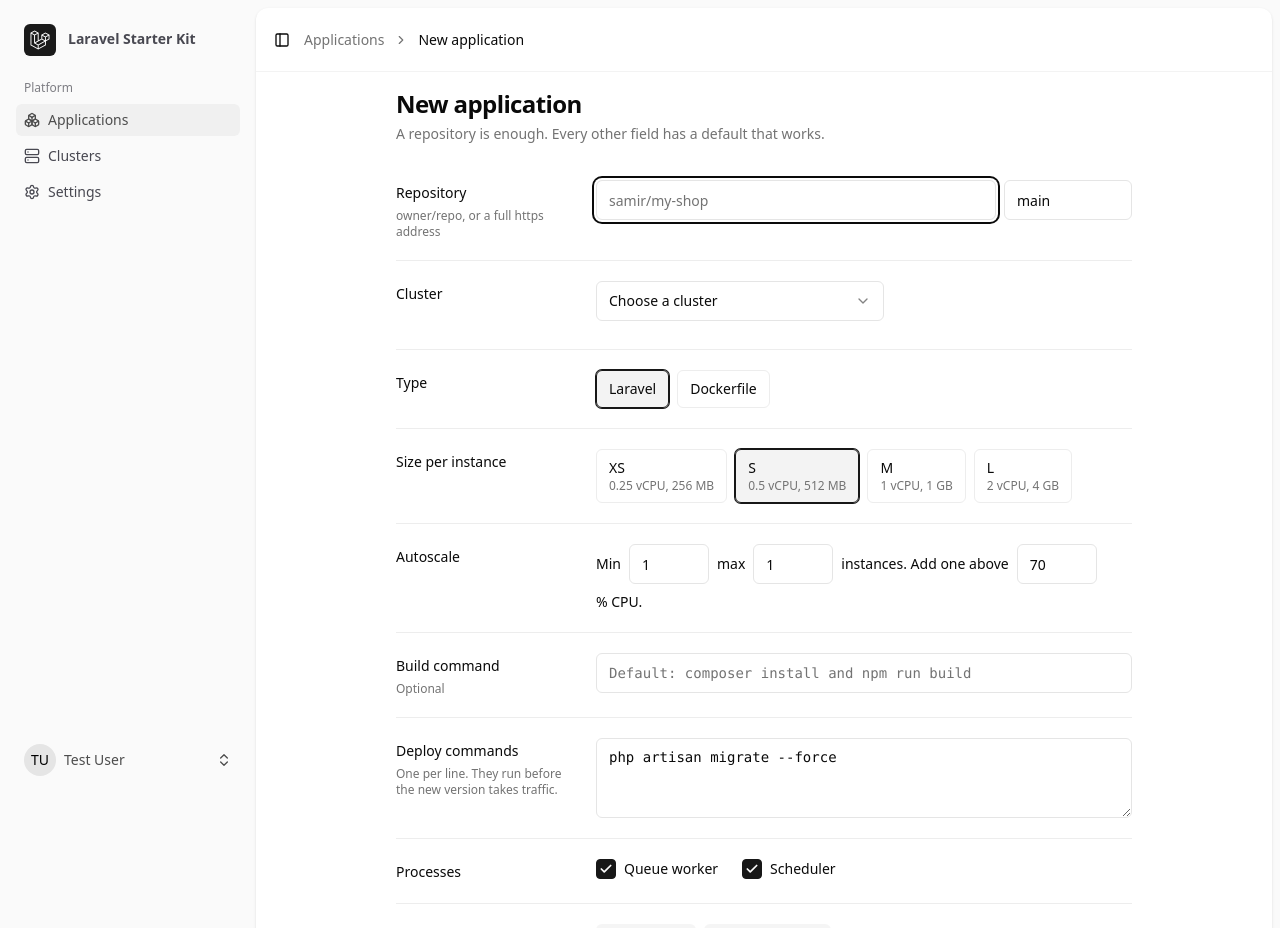
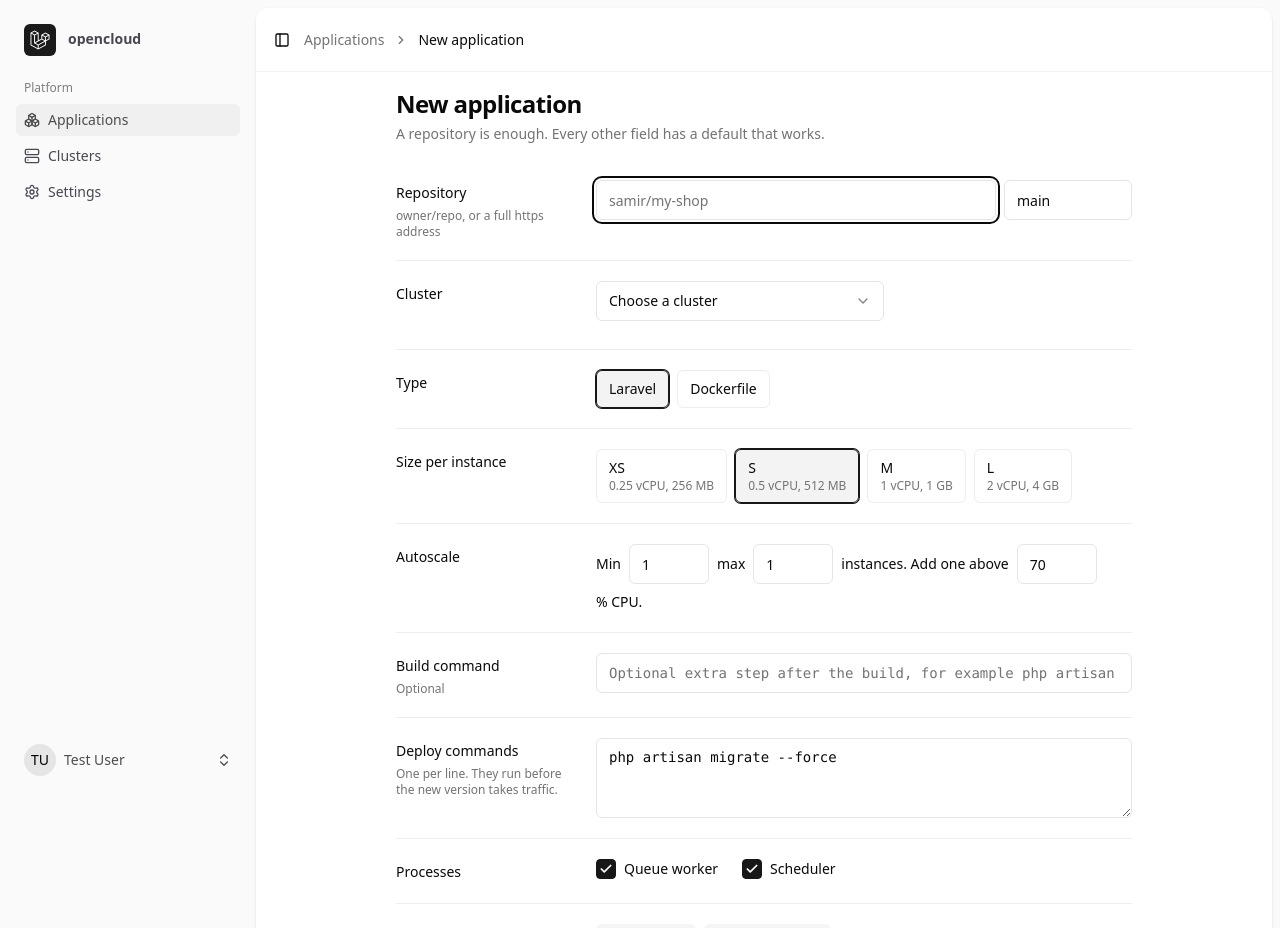
Before and after one commit to samirnijenhuis/opencloud, a Laravel app: page /applications/create in a window 1280 px wide. Shown: the top 928 px of the page. Run offline with Laravel 12, Linux system fonts and the light colour scheme; a user stored in the database is signed in; data comes from the database, SQL or seed files in the repository; data that the repository does not hold is empty; style sheets or scripts are compiled from the project's sources; parts of the project's set-up code (start-up, migrations or seed data) failed here and were passed over; some libraries are stand-ins or nearby versions; some web fonts are replaced.

Commit message:
Name the dashboard opencloud and fix two screen details
The sidebar, the page titles, and the default app name now say
opencloud. The environment tab bar no longer shows a scroll bar. The
build command hint says that the command runs after the normal build.

Co-Authored-By: Claude Opus 5.5 <noreply@anthropic.com>
Claude-Session: https://claude.ai/code/session_0139CFa9qcDpd3874La3c94s

```diff
--- a/dashboard/config/app.php
+++ b/dashboard/config/app.php
@@ -13,7 +13,7 @@ return [
     |
     */
 
-    'name' => env('APP_NAME', 'Laravel'),
+    'name' => env('APP_NAME', 'opencloud'),
 
     /*
     |--------------------------------------------------------------------------
--- a/dashboard/resources/js/app.tsx
+++ b/dashboard/resources/js/app.tsx
@@ -10,7 +10,7 @@ declare global {
     const route: typeof routeFn;
 }
 
-const appName = import.meta.env.VITE_APP_NAME || 'Laravel';
+const appName = import.meta.env.VITE_APP_NAME || 'opencloud';
 
 createInertiaApp({
     title: (title) => `${title} - ${appName}`,
--- a/dashboard/resources/js/components/app-logo.tsx
+++ b/dashboard/resources/js/components/app-logo.tsx
@@ -7,7 +7,7 @@ export default function AppLogo() {
                 <AppLogoIcon className="size-5 fill-current text-white dark:text-black" />
             </div>
             <div className="ml-1 grid flex-1 text-left text-sm">
-                <span className="mb-0.5 truncate leading-none font-semibold">Laravel Starter Kit</span>
+                <span className="mb-0.5 truncate leading-none font-semibold">opencloud</span>
             </div>
         </>
     );
--- a/dashboard/resources/js/layouts/environment-layout.tsx
+++ b/dashboard/resources/js/layouts/environment-layout.tsx
@@ -70,7 +70,7 @@ export default function EnvironmentLayout({
 
                 {errors.deploy && <p className="text-sm text-red-600 dark:text-red-400">{errors.deploy}</p>}
 
-                <nav className="-mb-2 flex gap-1 overflow-x-auto border-b" aria-label="Environment sections">
+                <nav className="flex gap-1 overflow-x-auto overflow-y-hidden border-b [scrollbar-width:none]" aria-label="Environment sections">
                     {tabs.map((item) => (
                         <Link
                             key={item.key}
--- a/dashboard/resources/js/pages/applications/create.tsx
+++ b/dashboard/resources/js/pages/applications/create.tsx
@@ -251,7 +251,11 @@ export default function ApplicationCreate({
                     <Row label="Build command" hint="Optional">
                         <Input
                             className="font-mono text-sm"
-                            placeholder={laravel ? 'Default: composer install and npm run build' : 'Not used. The Dockerfile builds the image.'}
+                            placeholder={
+                                laravel
+                                    ? 'Optional extra step after the build, for example php artisan icons:cache'
+                                    : 'Not used. The Dockerfile builds the image.'
+                            }
                             value={data.build_command}
                             onChange={(e) => setData('build_command', e.target.value)}
                         />
```
Also changed, not shown: 1 other file.
